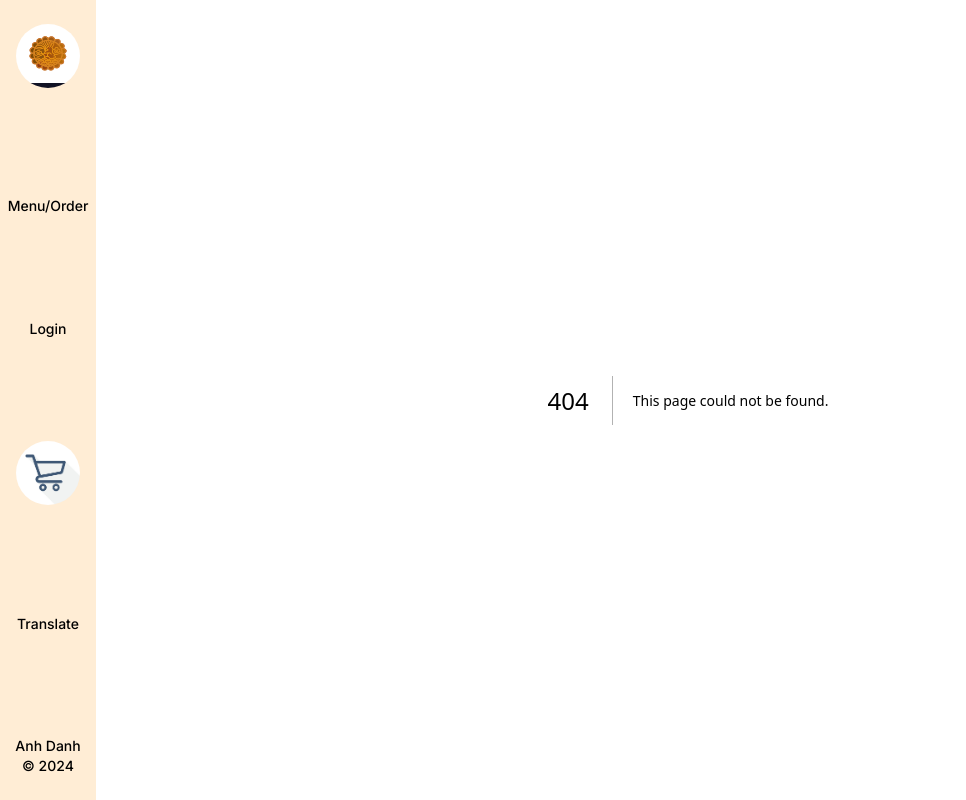
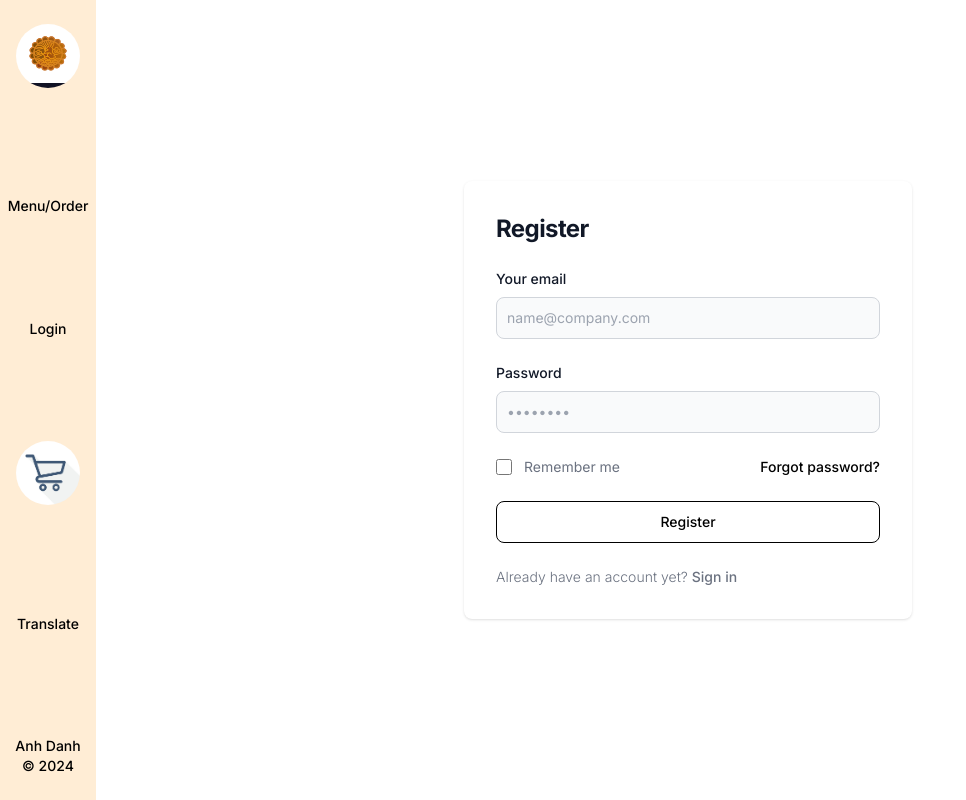
Before and after one commit to juiceman1014/bakery-website, a Next.js app in the folder client/: page /register in a window 1280 px wide. Before the commit this address had no page. Shown: the whole page, without its empty margins (0-966 px from the left). Built offline with nearby package versions, Linux system fonts and the light colour scheme.

Commit message:
initial register page

```diff
--- /dev/null
+++ b/client/src/app/register/page.jsx
@@ -0,0 +1,98 @@
+import React from "react";
+import Link from "next/link";
+
+const Register = () => {
+  return (
+    <section class="bg-white">
+      <div class="flex flex-col items-center justify-center px-6 py-8 mx-auto md:h-screen lg:py-0">
+        <div class="w-full bg-white rounded-lg shadow dark:border md:mt-0 sm:max-w-md xl:p-0 ">
+          <div class="p-6 space-y-4 md:space-y-6 sm:p-8">
+            <h1 class="text-xl font-bold leading-tight tracking-tight text-gray-900 md:text-2xl ">
+              Register
+            </h1>
+            <form class="space-y-4 md:space-y-6" action="#">
+              <div>
+                <label
+                  for="email"
+                  class="block mb-2 text-sm font-medium text-gray-900 "
+                >
+                  Your email
+                </label>
+                <input
+                  type="email"
+                  name="email"
+                  id="email"
+                  class="bg-gray-50 border border-gray-300 text-gray-900 sm:text-sm rounded-lg focus:ring-primary-600 focus:border-primary-600 block w-full p-2.5   "
+                  placeholder="name@company.com"
+                  required=""
+                />
+              </div>
+              <div>
+                <label
+                  for="password"
+                  class="block mb-2 text-sm font-medium text-gray-900 "
+                >
+                  Password
+                </label>
+                <input
+                  type="password"
+                  name="password"
+                  id="password"
+                  placeholder="••••••••"
+                  class="bg-gray-50 border border-gray-300 text-gray-900 sm:text-sm rounded-lg focus:ring-primary-600 focus:border-primary-600 block w-full p-2.5   "
+                  required=""
+                />
+              </div>
+              <div class="flex items-center justify-between">
+                <div class="flex items-start">
+                  <div class="flex items-center h-5">
+                    <input
+                      id="remember"
+                      aria-describedby="remember"
+                      type="checkbox"
+                      class="w-4 h-4 border border-gray-300 rounded bg-gray-50 focus:ring-3 focus:ring-primary-300  dark:border-gray-600 dark:focus:ring-primary-600 "
+                      required=""
+                    />
+                  </div>
+                  <div class="ml-3 text-sm">
+                    <label
+                      for="remember"
+                      class="text-gray-500 dark:text-gray-300"
+                    >
+                      Remember me
+                    </label>
+                  </div>
+                </div>
+                <a
+                  href="#"
+                  class="text-sm font-medium text-primary-600 hover:underline dark:text-primary-500"
+                >
+                  Forgot password?
+                </a>
+              </div>
+              <button
+                type="submit"
+                class="w-full text-black bg-primary-600 hover:bg-primary-700 focus:ring-4 focus:outline-none focus:ring-primary-300 font-medium rounded-lg text-sm px-5 py-2.5 text-center dark:bg-primary-600 dark:hover:bg-primary-700 dark:focus:ring-primary-800 border border-black"
+              >
+                Register
+              </button>
+              <p class="text-sm font-light text-gray-500 dark:text-gray-400">
+                Already have an account yet?{" "}
+                <Link href = "/login">
+                <button
+                  href="#"
+                  class="font-medium text-primary-600 hover:underline dark:text-primary-500"
+                >
+                  Sign in
+                </button>
+                </Link>
+              </p>
+            </form>
+          </div>
+        </div>
+      </div>
+    </section>
+  );
+};
+
+export default Register;
```
